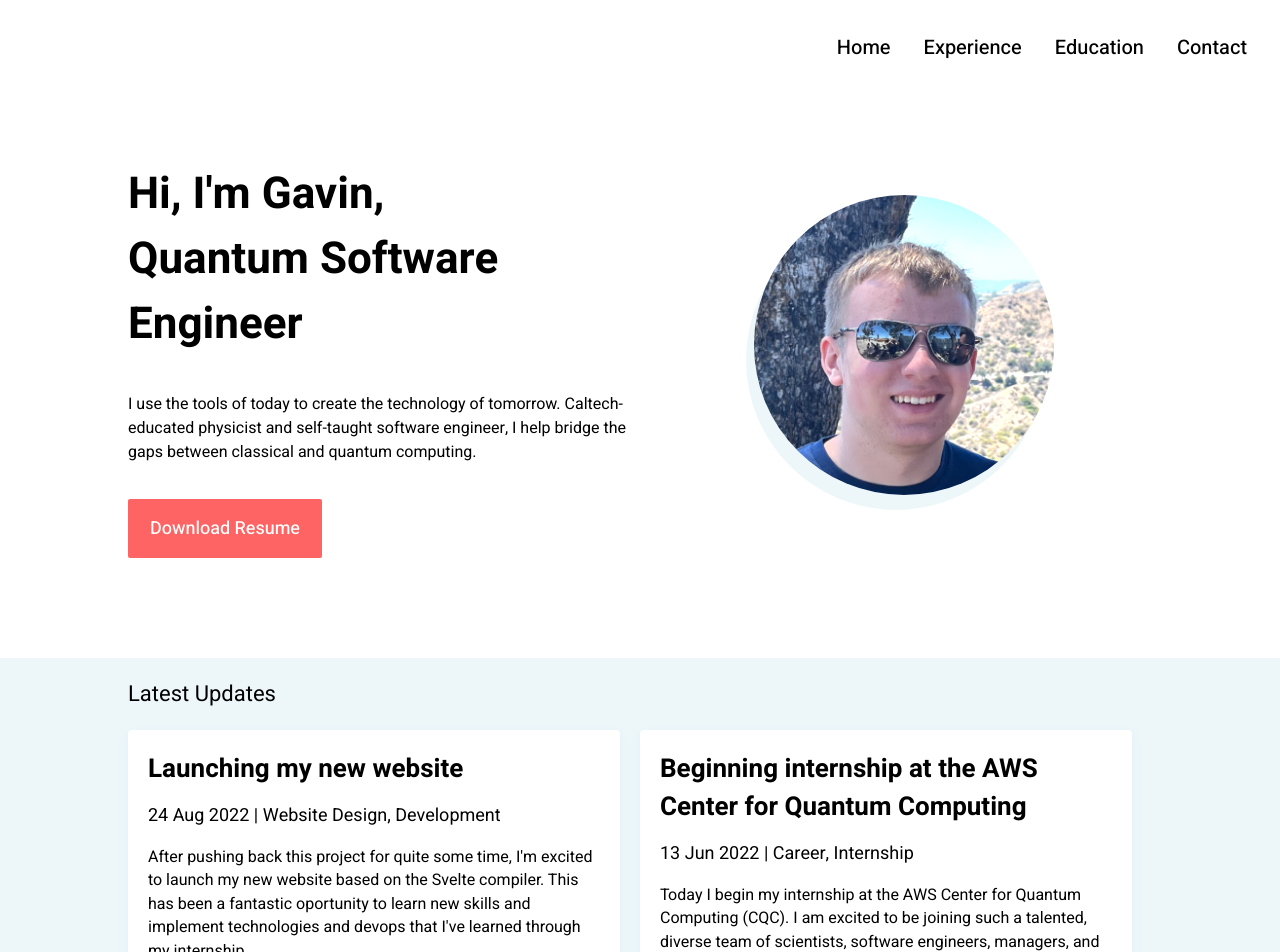
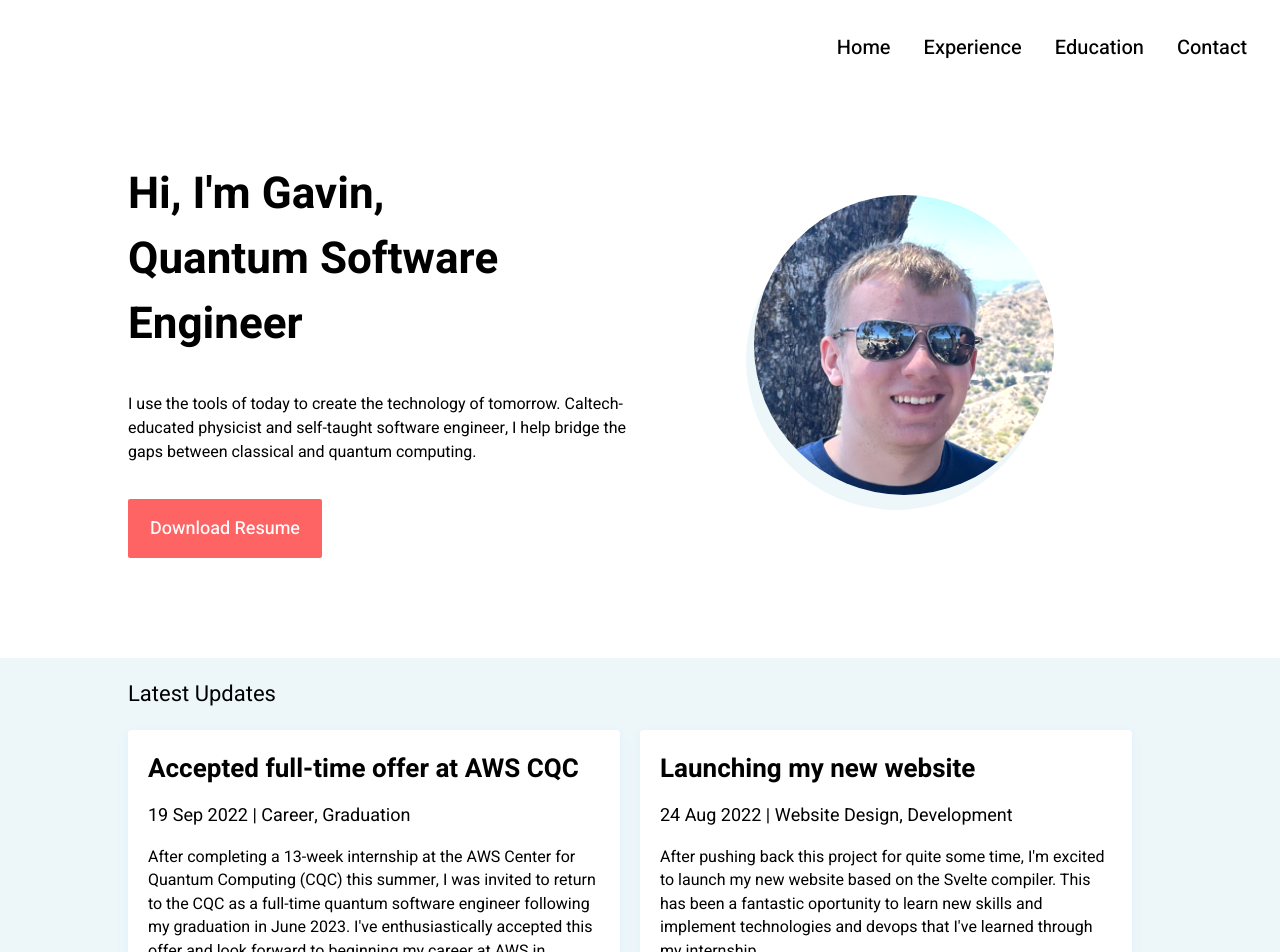
Before and after one commit to gavinmccabe/personal-site, a SvelteKit app: page / in a window 1280 px wide. Shown: the top 952 px of the page. Built offline with nearby package versions, Linux system fonts and the light colour scheme.

Commit message:
Add new post

```diff
--- a/src/lib/components/IntroSplash.svelte
+++ b/src/lib/components/IntroSplash.svelte
@@ -13,7 +13,7 @@
 			I use the tools of today to create the technology of tomorrow. Caltech-educated physicist and
 			self-taught software engineer, I help bridge the gaps between classical and quantum computing.
 		</p>
-		<Button>Download Resume</Button>
+		<Button link="/CV.pdf">Download Resume</Button>
 	</div>
 	<div class="col" id="profileDiv">
 		<ProfilePic />
--- a/src/routes/+page.svelte
+++ b/src/routes/+page.svelte
@@ -7,6 +7,12 @@
 	import Navbar from "$lib/components/Navbar.svelte";
 
 	let posts: Post[] = [
+		{
+			title: "Accepted full-time offer at AWS CQC",
+			date: "19 Sep 2022",
+			tags: "Career, Graduation",
+			text: "After completing a 13-week internship at the AWS Center for Quantum Computing (CQC) this summer, I was invited to return to the CQC as a full-time quantum software engineer following my graduation in June 2023.  I've enthusiastically accepted this offer and look forward to beginning my career at AWS in August!"
+		},
 		{
 			title: "Launching my new website",
 			date: "24 Aug 2022",
@@ -24,4 +30,4 @@
 
 <Navbar page={Page.Home} />
 <IntroSplash />
-<RecentPosts {posts} />
+<RecentPosts posts={posts.slice(0, 2)} />
```
